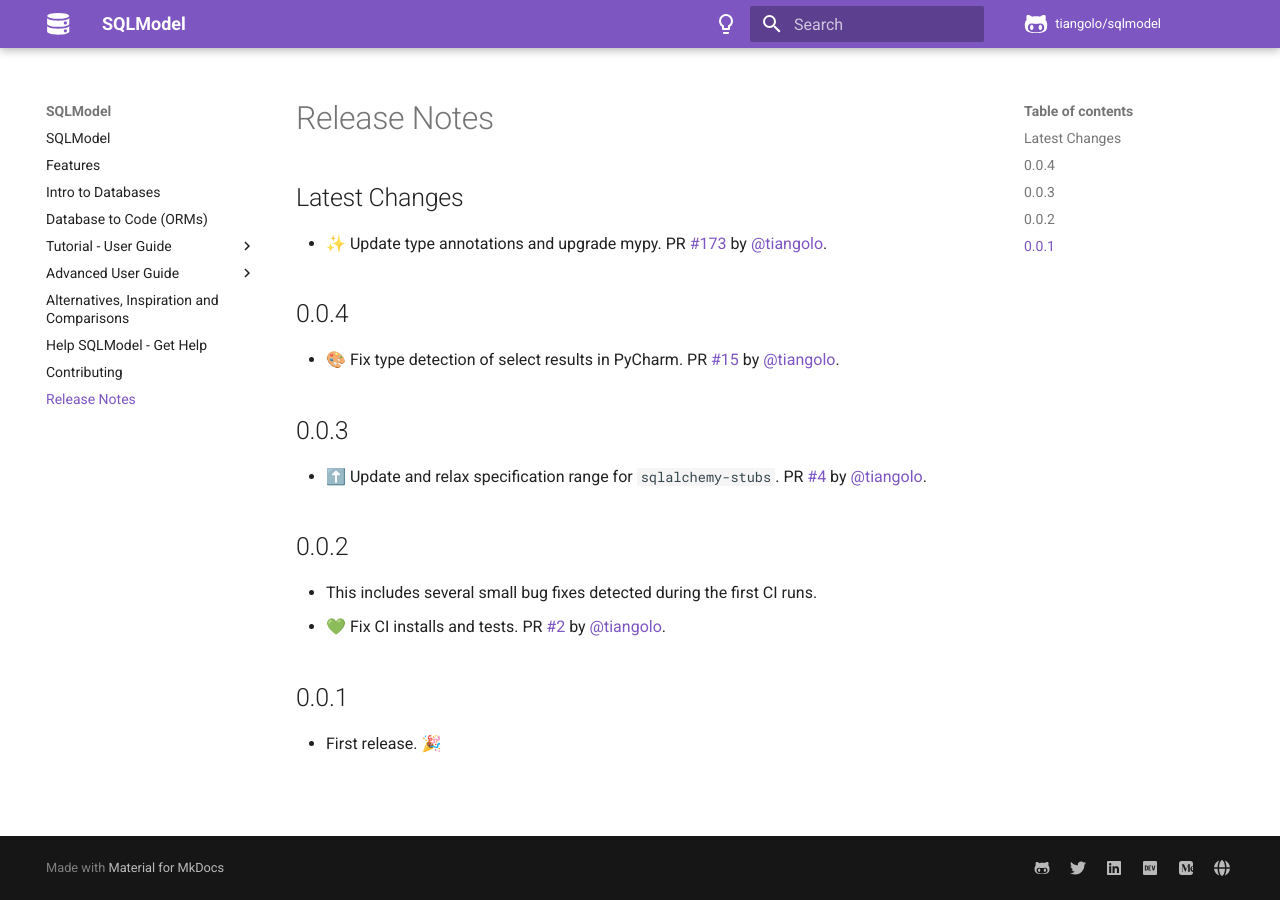
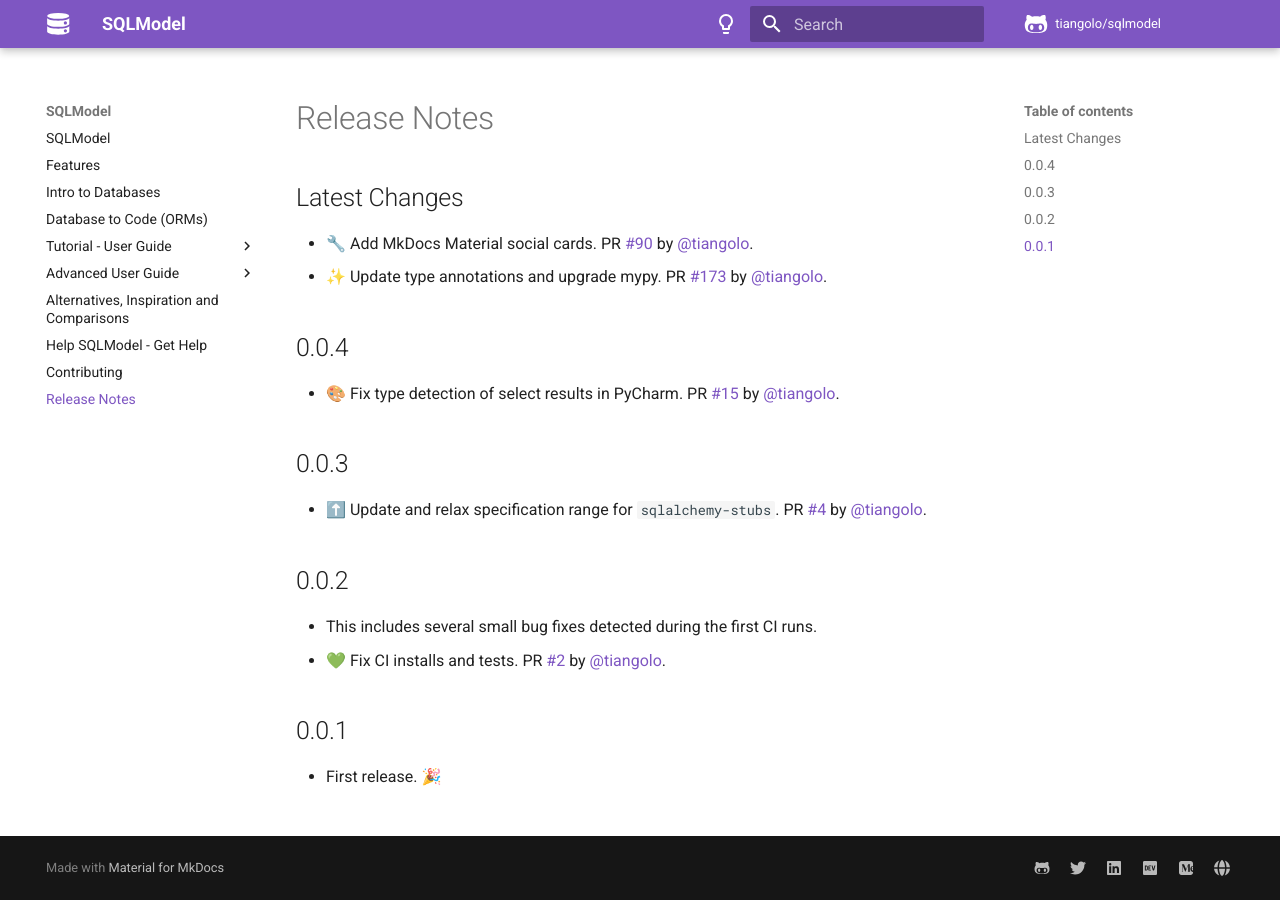
Before and after one commit to upmorpheus/Laravel-perfect, an MkDocs documentation site: the page built from docs/release-notes.md, in a window 1280 px wide. Built offline with MkDocs 1.6.1 and Material for MkDocs 9.7.7, drawn with Linux system fonts in a browser that asks for light colours; plug-ins that fetch from the network failed and are left out; comment, search, counter and statistics services are not loaded.

Commit message:
📝 Update release notes

```diff
--- a/docs/release-notes.md
+++ b/docs/release-notes.md
@@ -2,6 +2,7 @@
 
 ## Latest Changes
 
+* 🔧 Add MkDocs Material social cards. PR [#90](https://github.com/tiangolo/sqlmodel/pull/90) by [@tiangolo](https://github.com/tiangolo).
 * ✨ Update type annotations and upgrade mypy. PR [#173](https://github.com/tiangolo/sqlmodel/pull/173) by [@tiangolo](https://github.com/tiangolo).
 
 ## 0.0.4
```
